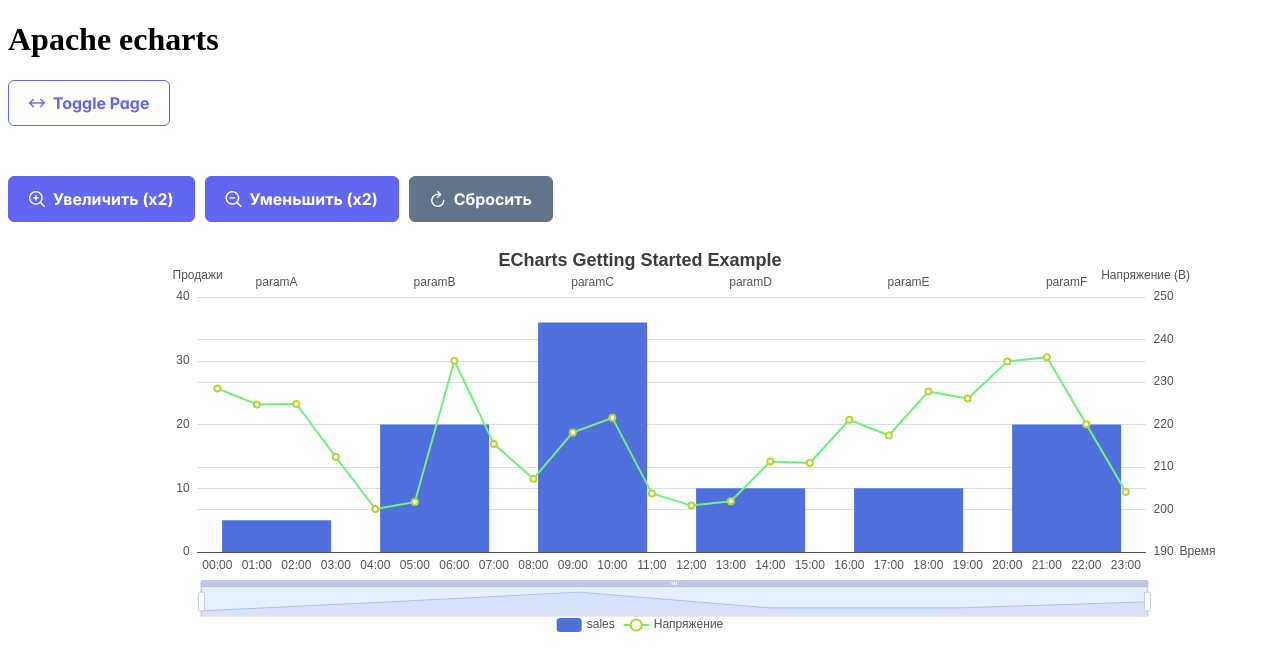
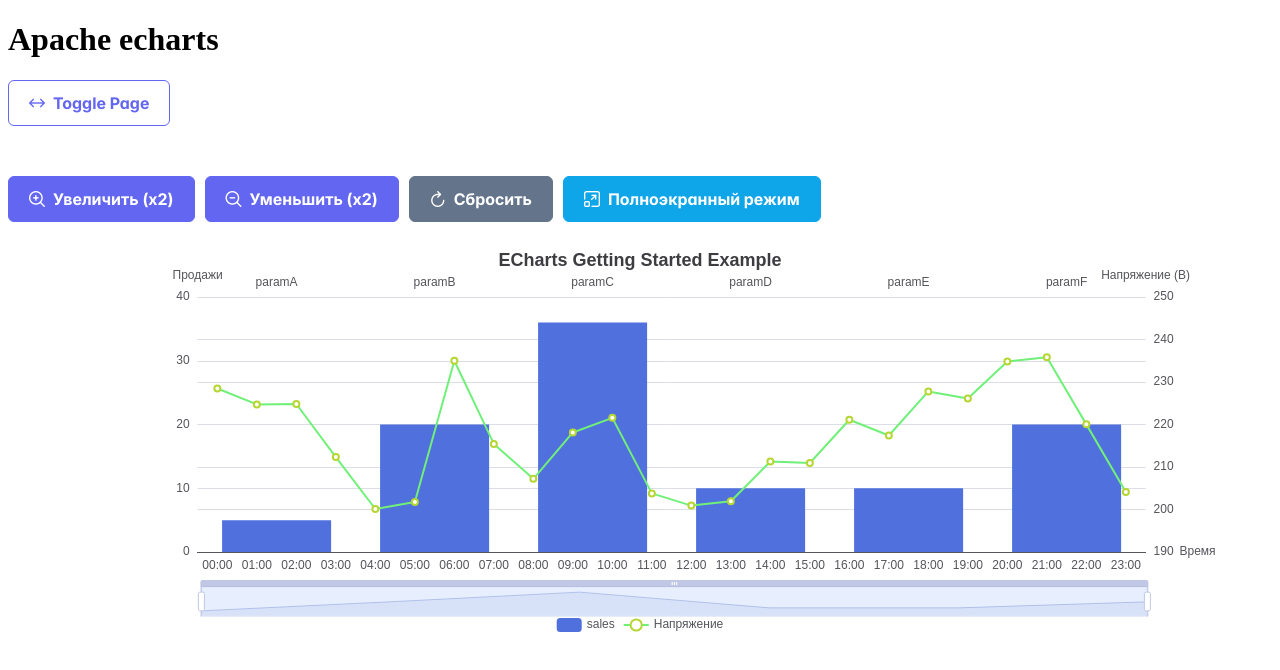
Before and after one commit to 8ladimirovi4/MT-tests, a React (Vite) app in the folder react-echarts-app/: page / in a window 1280 px wide. Shown: the top 670 px of the page. Built offline with nearby package versions, Linux system fonts and the light colour scheme.

Commit message:
feat: add full screen func

```diff
--- a/react-echarts-app/src/components/Chart.tsx
+++ b/react-echarts-app/src/components/Chart.tsx
@@ -3,6 +3,7 @@ import { useSelector, useDispatch } from 'react-redux';
 import * as echarts from 'echarts';
 import { Button } from 'primereact/button';
 import { useChartZoom } from '../features/zoom';
+import { useFullscreen } from '../features/fullscreen';
 import { TrendStyleModal, type TrendStyleSettings } from '../features/trend-style';
 import { updateTrendStyle } from '../store/chartSlice/chartSlice';
 import type { RootState } from '../store/store';
@@ -20,6 +21,13 @@ const EChartsChart: React.FC = () => {
 
   // Используем хук для масштабирования
   const { zoomIn, zoomOut, resetZoom } = useChartZoom(chartInstance);
+
+  // Используем хук для полноэкранного режима
+  // Используем chartRef напрямую, так как это уже контейнер для графика
+  const { isFullscreen, toggleFullscreen, isSupported: isFullscreenSupported } = useFullscreen(
+    chartRef,
+    chartInstance
+  );
 
   useEffect(() => {
     // Инициализируем экземпляр ECharts при монтировании компонента
@@ -90,6 +98,14 @@ const EChartsChart: React.FC = () => {
         <Button label="Увеличить (x2)" icon="pi pi-search-plus" onClick={zoomIn} />
         <Button label="Уменьшить (x2)" icon="pi pi-search-minus" onClick={zoomOut} />
         <Button label="Сбросить" icon="pi pi-refresh" onClick={resetZoom} severity="secondary" />
+        {isFullscreenSupported && (
+          <Button
+            label={isFullscreen ? 'Выйти из полноэкранного режима' : 'Полноэкранный режим'}
+            icon={isFullscreen ? 'pi pi-window-minimize' : 'pi pi-window-maximize'}
+            onClick={toggleFullscreen}
+            severity="info"
+          />
+        )}
       </div>
       <div ref={chartRef} style={{ width: '100%', height: '400px' }} />
       <TrendStyleModal
--- /dev/null
+++ b/react-echarts-app/src/features/fullscreen/index.ts
@@ -0,0 +1 @@
+export { useFullscreen } from './useFullscreen';
--- /dev/null
+++ b/react-echarts-app/src/features/fullscreen/useFullscreen.ts
@@ -0,0 +1,108 @@
+import { useCallback, useEffect, useState } from 'react';
+import type { ECharts } from 'echarts';
+
+export const useFullscreen = (
+  chartRef: React.RefObject<HTMLDivElement | null>,
+  chartInstance: React.MutableRefObject<ECharts | null>
+) => {
+  const [isFullscreen, setIsFullscreen] = useState(false);
+
+  // Проверяем, поддерживается ли Fullscreen API
+  const isFullscreenSupported = useCallback(() => {
+    return !!(
+      document.fullscreenElement !== undefined ||
+      (document as any).webkitFullscreenElement !== undefined ||
+      (document as any).mozFullScreenElement !== undefined ||
+      (document as any).msFullscreenElement !== undefined
+    );
+  }, []);
+
+  // Запрос на вход в полноэкранный режим
+  const enterFullscreen = useCallback(() => {
+    if (!chartRef.current || !isFullscreenSupported()) return;
+
+    const element = chartRef.current;
+
+    if (element.requestFullscreen) {
+      element.requestFullscreen();
+    } else if ((element as any).webkitRequestFullscreen) {
+      // Chrome, Safari, Opera
+      (element as any).webkitRequestFullscreen();
+    } else if ((element as any).mozRequestFullScreen) {
+      // Firefox
+      (element as any).mozRequestFullScreen();
+    } else if ((element as any).msRequestFullscreen) {
+      // IE/Edge
+      (element as any).msRequestFullscreen();
+    }
+  }, [chartRef, isFullscreenSupported]);
+
+  // Выход из полноэкранного режима
+  const exitFullscreen = useCallback(() => {
+    if (!isFullscreenSupported()) return;
+
+    if (document.exitFullscreen) {
+      document.exitFullscreen();
+    } else if ((document as any).webkitExitFullscreen) {
+      (document as any).webkitExitFullscreen();
+    } else if ((document as any).mozCancelFullScreen) {
+      (document as any).mozCancelFullScreen();
+    } else if ((document as any).msExitFullscreen) {
+      (document as any).msExitFullscreen();
+    }
+  }, [isFullscreenSupported]);
+
+  // Переключение полноэкранного режима
+  const toggleFullscreen = useCallback(() => {
+    if (isFullscreen) {
+      exitFullscreen();
+    } else {
+      enterFullscreen();
+    }
+  }, [isFullscreen, enterFullscreen, exitFullscreen]);
+
+  // Обработчик изменения состояния полноэкранного режима
+  useEffect(() => {
+    if (!isFullscreenSupported()) return;
+
+    const handleFullscreenChange = () => {
+      const isCurrentlyFullscreen = !!(
+        document.fullscreenElement ||
+        (document as any).webkitFullscreenElement ||
+        (document as any).mozFullScreenElement ||
+        (document as any).msFullscreenElement
+      );
+
+      setIsFullscreen(isCurrentlyFullscreen);
+
+      // Перерисовываем график при изменении размера
+      if (chartInstance.current) {
+        // Небольшая задержка для корректного определения размеров
+        setTimeout(() => {
+          chartInstance.current?.resize();
+        }, 100);
+      }
+    };
+
+    // Слушаем события изменения полноэкранного режима для разных браузеров
+    document.addEventListener('fullscreenchange', handleFullscreenChange);
+    document.addEventListener('webkitfullscreenchange', handleFullscreenChange);
+    document.addEventListener('mozfullscreenchange', handleFullscreenChange);
+    document.addEventListener('MSFullscreenChange', handleFullscreenChange);
+
+    return () => {
+      document.removeEventListener('fullscreenchange', handleFullscreenChange);
+      document.removeEventListener('webkitfullscreenchange', handleFullscreenChange);
+      document.removeEventListener('mozfullscreenchange', handleFullscreenChange);
+      document.removeEventListener('MSFullscreenChange', handleFullscreenChange);
+    };
+  }, [chartInstance, isFullscreenSupported]);
+
+  return {
+    isFullscreen,
+    enterFullscreen,
+    exitFullscreen,
+    toggleFullscreen,
+    isSupported: isFullscreenSupported(),
+  };
+};
```
